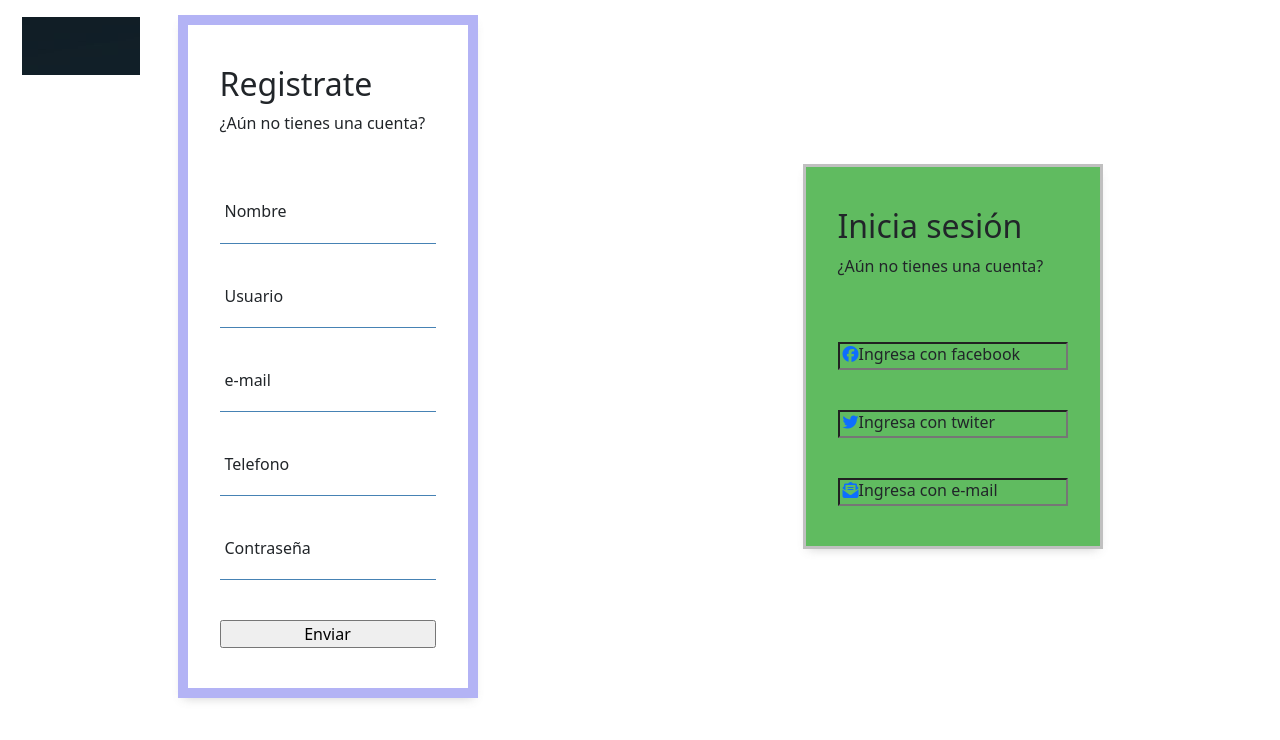
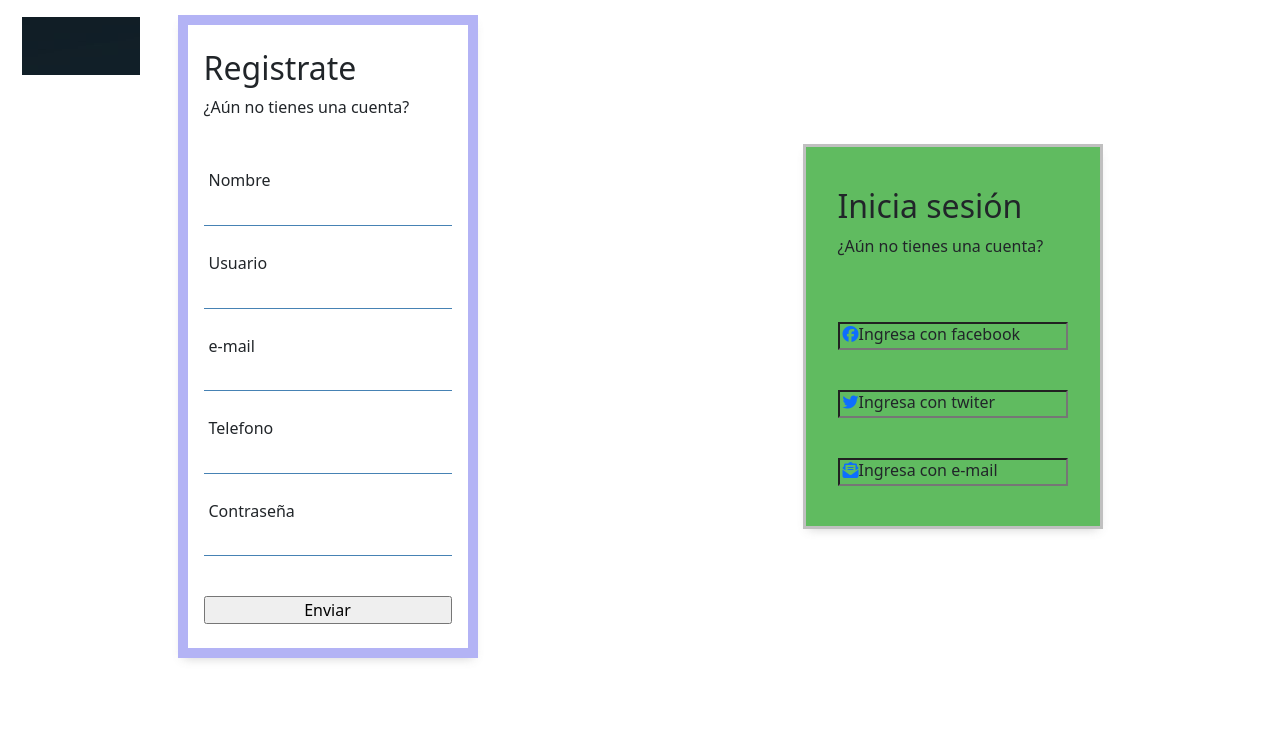
Before and after one commit to digitaltechgrupo1/tech, a website: page views/register.html in a window 1280 px wide. Drawn offline with nearby package versions, Linux system fonts and the light colour scheme; files that its build step writes are made by us from their sources.

Commit message:
Edicion de formulario de registro

```diff
--- a/public/css/registerStyles.css
+++ b/public/css/registerStyles.css
@@ -33,7 +33,7 @@ body {
     width: 20rem;
     margin: auto;
     border: solid 10px rgb(179, 179, 245);
-    padding: 2.5rem 2rem;
+    padding: 1.5rem 1rem;
     display: flex;
     flex-direction: column;
     max-width: 300px;
@@ -74,9 +74,9 @@ body {
 .form_input {
     width: 100%;
     background: none;
-    color: cornsilk;
-    font-size: 1rem;
-    padding: .6rem .3rem;
+    color: black;
+    font-size: 1.2rem;
+    padding: .4rem .3rem;
     border: none;
     outline: none;
     border-bottom: 1px solid steelblue;
@@ -85,6 +85,14 @@ body {
 }
 
 .form_label {
+    color: var(--color);
+    cursor: pointer;
+    position: absolute;
+    top: -15px;
+    left: 5px;
+}
+
+.form_label2 {
     color: var(--color);
     cursor: pointer;
     position: absolute;
--- a/views/register.html
+++ b/views/register.html
@@ -18,15 +18,9 @@
 
 <body>
 
-  <header>
-    <div class="logo">
-        <img src="/img/logo.jpg" alt="Logo">
-    </div>
-  </header>
-
     <header>
         <div class="logo">
-            <img src="img/logo" alt="">
+            <img src="/img/logo.jpg" alt="Logo">
         </div>
     </header>
 
@@ -80,19 +74,19 @@
             <div class="form_container">
                 <div class="form_group">
                     <input id="facebook" class="form_input2">
-                    <label for="facebook" class="form_label"><a href="https://www.facebook.com/"><i class="fab fa-facebook fa-1x"></i></a>Ingresa con facebook</label>
+                    <label for="facebook" class="form_label2"><a href="https://www.facebook.com/"><i class="fab fa-facebook fa-1x"></i></a>Ingresa con facebook</label>
                     <span class="form_line"></span>
                 </div>
 
                 <div class="form_group">
                     <input id="twitter" class="form_input2">
-                    <label for="twitter" class="form_label"><a href="https://www.facebook.com/"><i class="fab fa-twitter fa-1x"></i></a>Ingresa con twiter</label>
+                    <label for="twitter" class="form_label2"><a href="https://www.facebook.com/"><i class="fab fa-twitter fa-1x"></i></a>Ingresa con twiter</label>
                     <span class="form_line"></span>
                 </div>
 
                 <div class="form_group">
                     <input id="email" class="form_input2">
-                    <label for="email" class="form_label"><a href="https://www.facebook.com/"><i class="fas fa-envelope-open-text fa-1x"></i></a>Ingresa con e-mail</label>
+                    <label for="email" class="form_label2"><a href="https://www.facebook.com/"><i class="fas fa-envelope-open-text fa-1x"></i></a>Ingresa con e-mail</label>
                     <span class="form_line"></span>
                 </div>
         </form>
```
Also changed, not shown: 1 other file.
